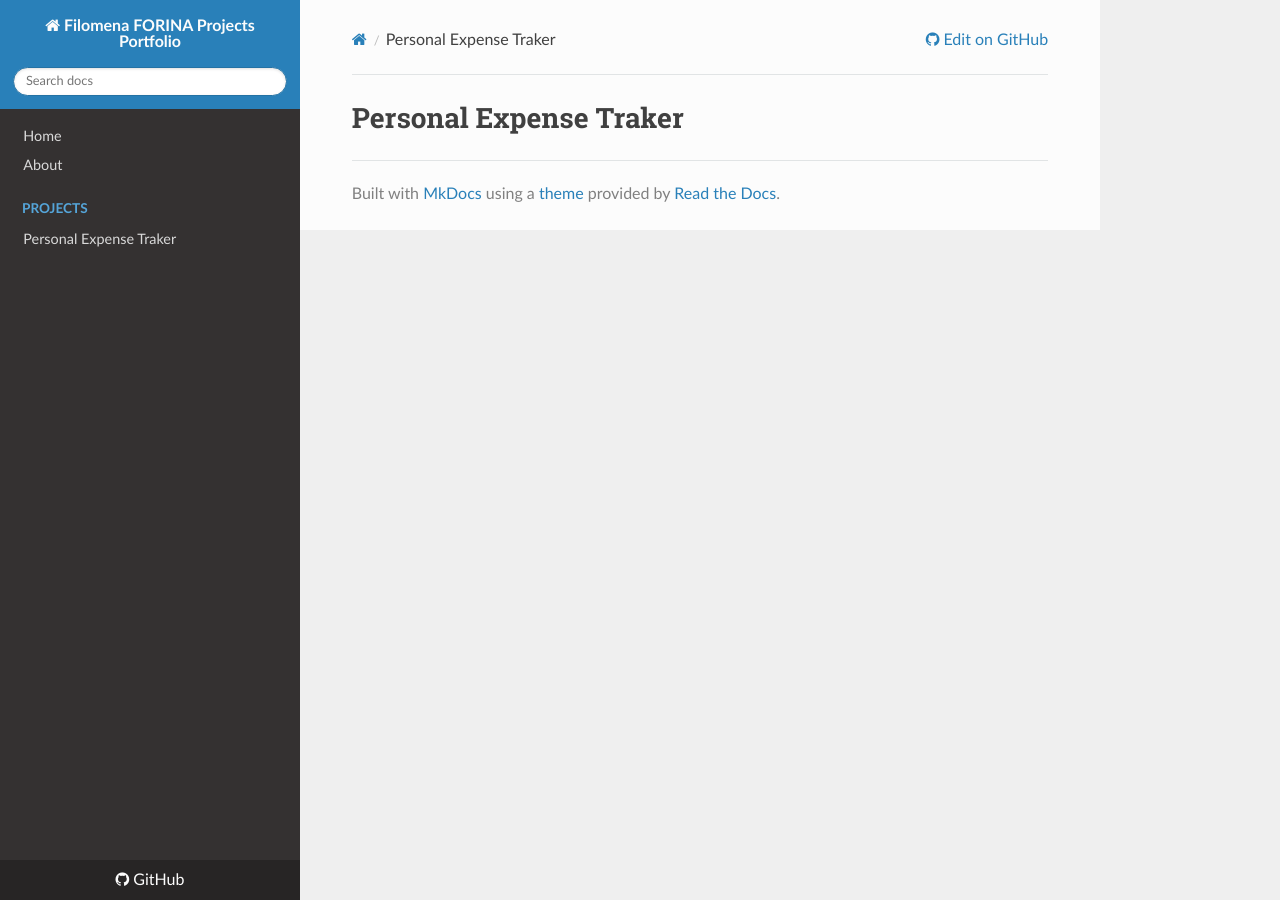
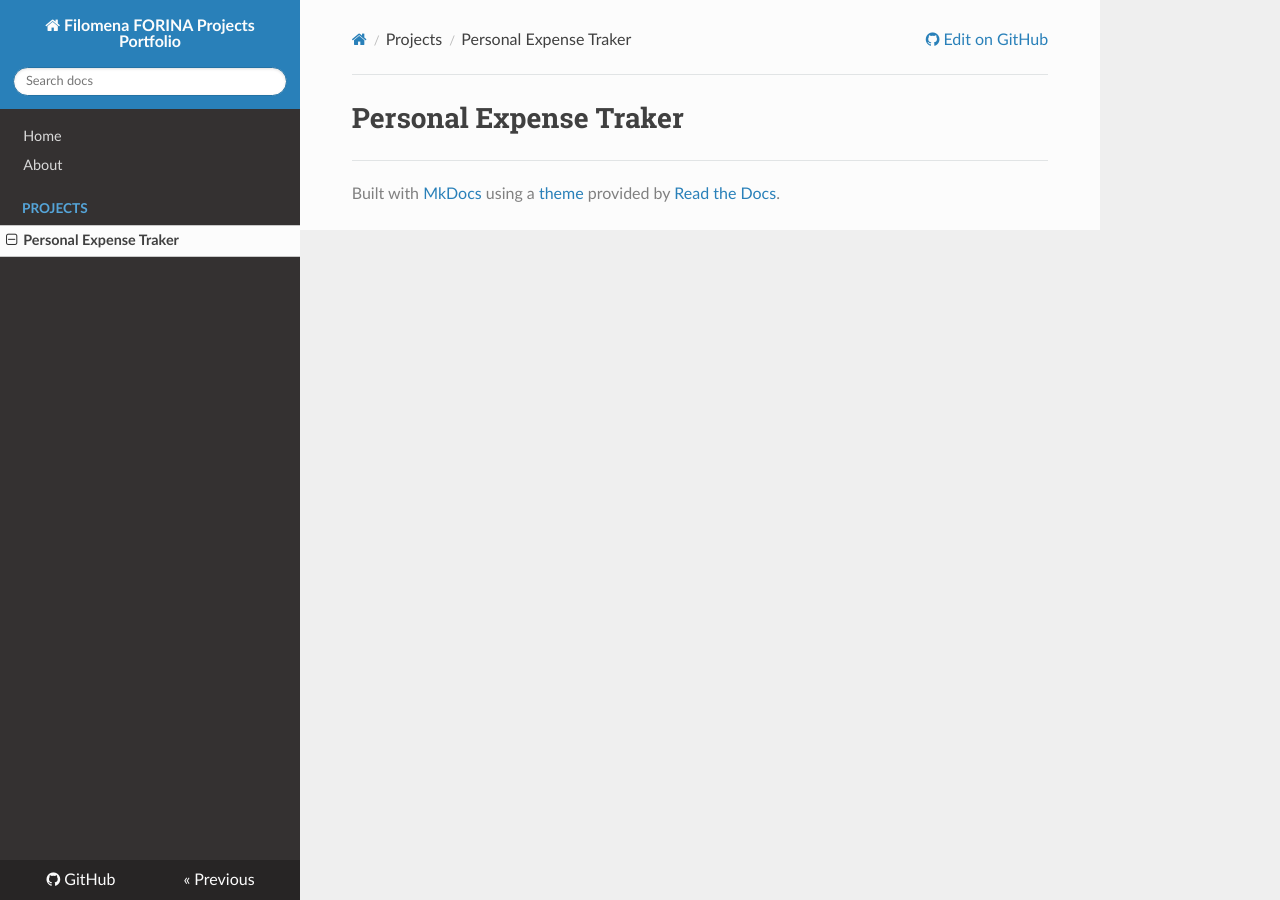
Before and after one commit to FloraFo/Python-Scripts, an MkDocs documentation site: the page built from docs/Projects/personalexpstraker.md, in a window 1280 px wide. Built offline with MkDocs 1.6.1, drawn with Linux system fonts in a browser that asks for light colours; nearby versions of some CDN libraries; a script that is not in the unit is left out.

Commit message:
projects folder

```diff
--- a/mkdocs.yml
+++ b/mkdocs.yml
@@ -9,7 +9,7 @@ nav:
   - Home: index.md
   - About: about.md
   - Projects:
-      - Personal Expense Traker: projects/personalexpstraker.md
+      - Personal Expense Traker: Projects/personalexpstraker.md
 
 theme:
   name: readthedocs
```
